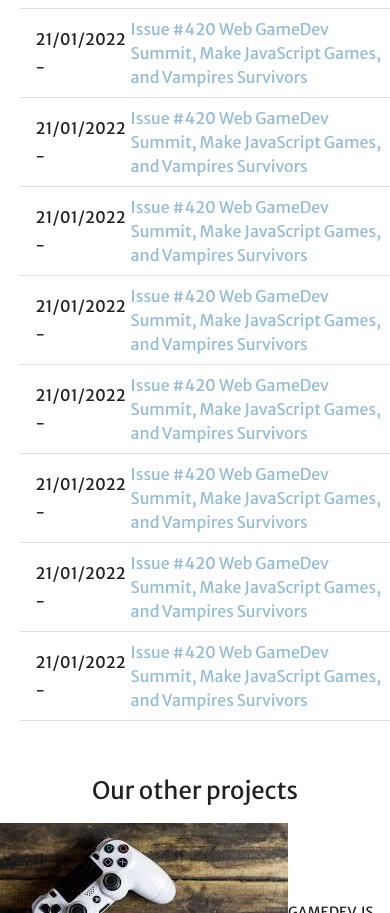
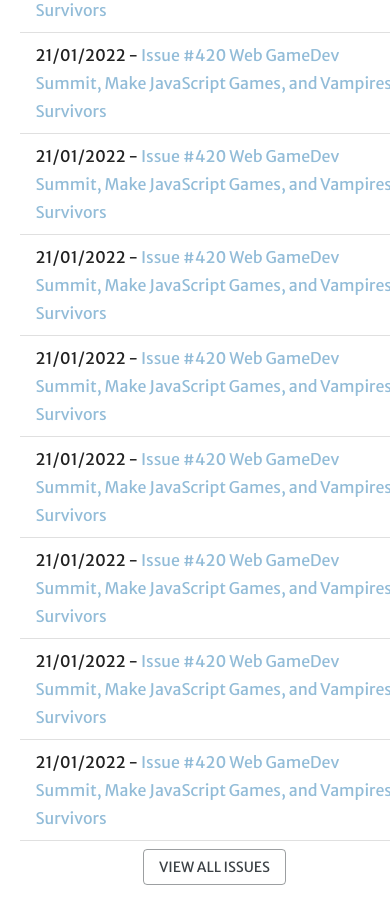
Before and after one commit to GamedevJS/Gamedev.js-Weekly, a Next.js app: page / in a window 390 px wide. Shown: the part 1087-2000 px from the top of the page. Built offline with nearby package versions, Linux system fonts and the light colour scheme.

Commit message:
issues list - mobile

```diff
--- a/src/pages/index.tsx
+++ b/src/pages/index.tsx
@@ -1,7 +1,7 @@
 import type { NextPage } from "next";
 import Head from "next/head";
 import { makeStyles } from "@mui/styles";
-import { Typography, Grid, Hidden, Divider, ListItem, List } from "@mui/material";
+import { Typography, Grid, Hidden, Divider, ListItem, Button, List } from "@mui/material";
 import { Theme } from "@mui/system";
 import { Fragment } from "react";
 import Form from "../components/form/form";
@@ -40,9 +40,20 @@ const useStyles = makeStyles((theme: Theme) => ({
         padding: "12px 0",
     },
     listItemLink: {
-        marginLeft: 5,
         color: theme.palette.secondary.light,
         cursor: "pointer",
+    },
+    issueBtn: {
+        marginTop: 25,
+        borderRadius: 25,
+        color: "#fff",
+        backgroundColor: theme.palette.secondary.light,
+        padding: "5px 30px",
+        borderColor: theme.palette.secondary.main,
+        alignSelf: "center",
+        [theme.breakpoints.down("sm")]: {
+            padding: "10px 50px",
+        },
     },
 }));
 
@@ -130,8 +141,8 @@ const Home: NextPage = () => {
                         <Image src={Img} alt={"email"} width={300} height={300} />
                     </Grid>
                 </Hidden>
-                <Grid xs={12}>
-                    <Typography variant="h4" marginTop={8} marginBottom={2}>
+                <Grid item xs={12} display="flex" flexDirection="column">
+                    <Typography variant="h4" marginTop={4} marginBottom={2}>
                         {"Gamedev.js Weekly newsletter archive"}
                     </Typography>
                     <Typography variant="subtitle1" marginBottom={2}>
@@ -142,15 +153,22 @@ const Home: NextPage = () => {
                         {emails.map(({ href, title, date }, id) => (
                             <Fragment key={id}>
                                 <ListItem className={classes.listItem}>
-                                    <Typography variant={"subtitle1"}>{`${date} -`}</Typography>
-                                    <Link href={href} passHref>
-                                        <span className={classes.listItemLink}>{title}</span>
-                                    </Link>
+                                    <Typography variant={"subtitle1"}>
+                                        {`${date} -`}{" "}
+                                        {
+                                            <Link href={href} passHref>
+                                                <span className={classes.listItemLink}>{title}</span>
+                                            </Link>
+                                        }
+                                    </Typography>
                                 </ListItem>
                                 <Divider classes={{ root: classes.divider }} />
                             </Fragment>
                         ))}
                     </List>
+                    <Button className={classes.issueBtn} variant="outlined">
+                        {"View all issues"}
+                    </Button>
                 </Grid>
             </Grid>
         </>
```
